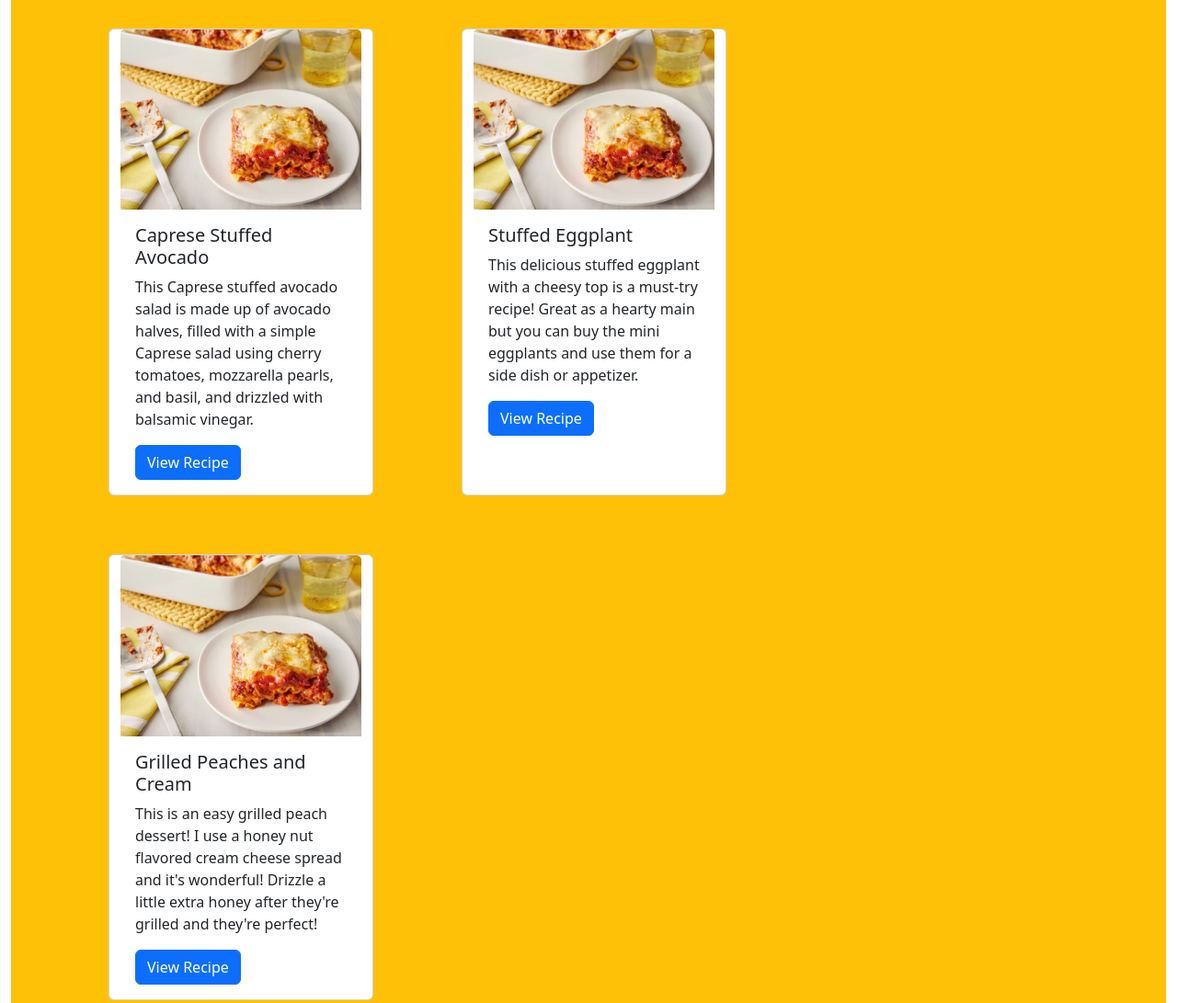
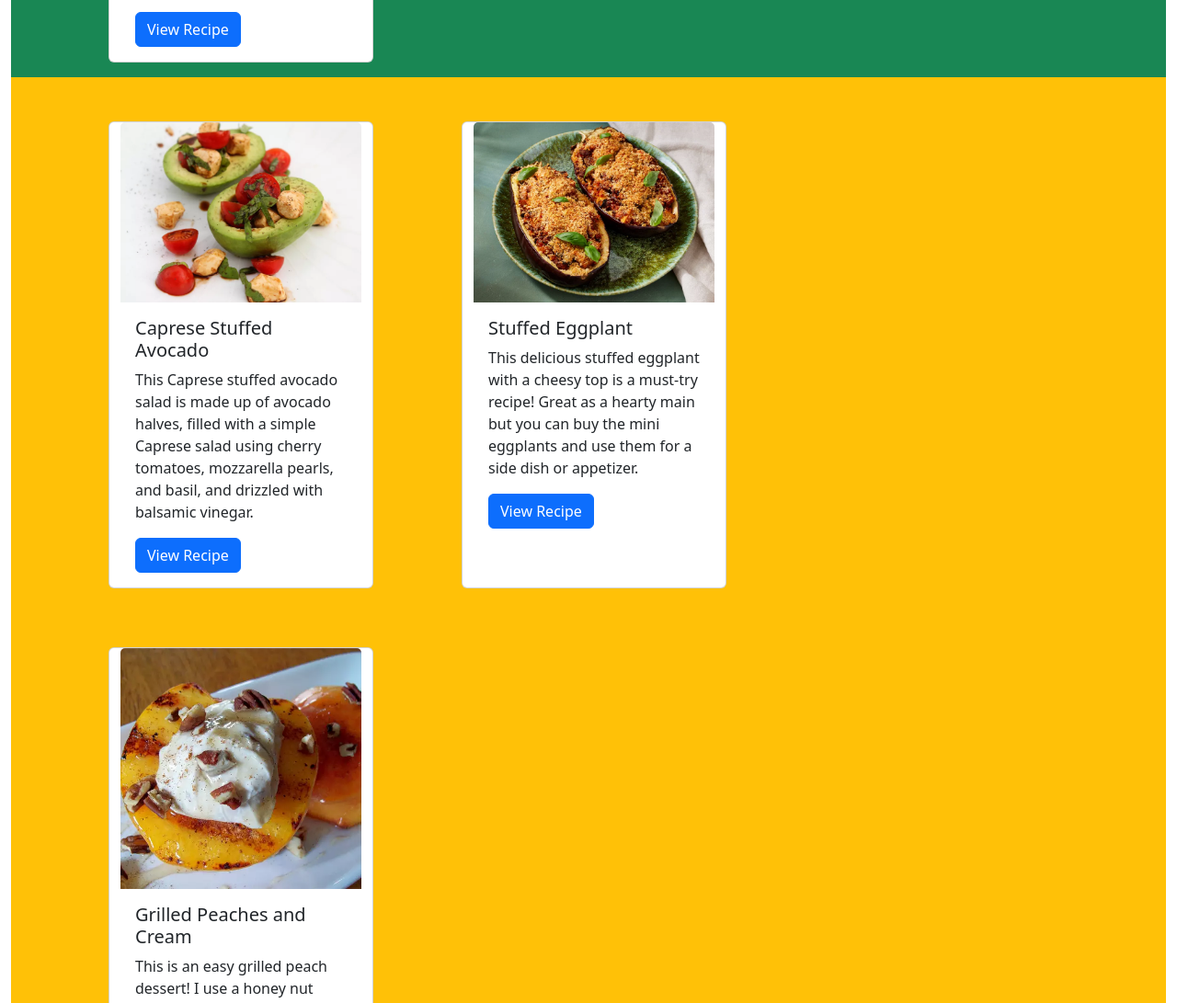
Before and after one commit to Wan11703/odin-recipes, a plain HTML site: page index.html in a window 1280 px wide. Shown: the part 1242-2333 px from the top of the page at 92% size. Drawn offline with nearby package versions, Linux system fonts and the light colour scheme.

Commit message:
Add images to cards

```diff
--- a/index.html
+++ b/index.html
@@ -33,7 +33,7 @@
                       </div>
 
                       <div class="card m-5 col-md-4 mb-3" style="width: 18rem;">
-                        <img src="recipes/images/lasagna.webp" class="card-img-top" >
+                        <img src="recipes/images/r1.webp" class="card-img-top" >
                         <div class="card-body">
                           <h5 class="card-title">Mediterranean Stuffed Zucchini</h5>
                           <p class="card-text">Here's a delicious way to solve the problem of those too-big zucchini ballooning in your garden at the end of the summer: zucchini
@@ -43,7 +43,7 @@
                       </div>
 
                       <div class="card m-5 col-md-4 mb-3" style="width: 18rem;">
-                        <img src="recipes/images/lasagna.webp" class="card-img-top" >
+                        <img src="recipes/images/r2.webp" class="card-img-top" >
                         <div class="card-body">
                           <h5 class="card-title">Air-Fried Italian Stuffed Tomatoes</h5>
                           <p class="card-text">Garlic, Parmesan cheese, fresh basil, and toasted nuts turn brown rice into a superstar stuffing in this Italian-inspired stuffed tomato side dish that's cooked in the air fryer.</p>
@@ -63,7 +63,7 @@
             <div class="row">
 
                     <div class="card m-5 col-md-4 mb-3" style="width: 18rem;">
-                        <img src="recipes/images/lasagna.webp" class="card-img-top" >
+                        <img src="recipes/images/r3.webp" class="card-img-top" >
                         <div class="card-body">
                           <h5 class="card-title">Caprese Stuffed Avocado</h5>
                           <p class="card-text">This Caprese stuffed avocado salad is made up of avocado halves, filled with a simple Caprese salad using cherry tomatoes, mozzarella pearls, and basil, and drizzled with balsamic vinegar.</p>
@@ -72,7 +72,7 @@
                       </div>
 
                       <div class="card m-5 col-md-4 mb-3" style="width: 18rem;">
-                        <img src="recipes/images/lasagna.webp" class="card-img-top" >
+                        <img src="recipes/images/r4.webp" class="card-img-top" >
                         <div class="card-body">
                           <h5 class="card-title">Stuffed Eggplant</h5>
                           <p class="card-text">This delicious stuffed eggplant with a cheesy top is a must-try recipe! Great as a hearty main but you can buy the mini eggplants and use them for a side dish or appetizer.</p>
@@ -81,7 +81,7 @@
                       </div>
 
                       <div class="card m-5 col-md-4 mb-3" style="width: 18rem;">
-                        <img src="recipes/images/lasagna.webp" class="card-img-top" >
+                        <img src="recipes/images/r5.webp" class="card-img-top" >
                         <div class="card-body">
                           <h5 class="card-title">Grilled Peaches and Cream</h5>
                           <p class="card-text">This is an easy grilled peach dessert! I use a honey nut flavored cream cheese spread and it's wonderful! Drizzle a little extra honey after they're grilled and they're perfect!</p>
```
Also changed, not shown: recipes/images/r1.webp (added), recipes/images/r2.webp (added), recipes/images/r3.webp (added), recipes/images/r4.webp (added), recipes/images/r5.webp (added).
